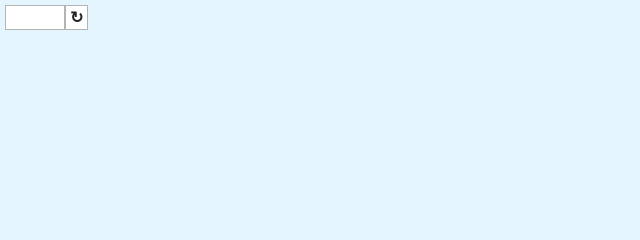
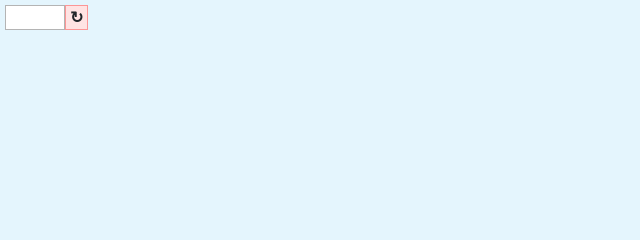
Before and after one commit to sheik-mostafizur/random-color-platte, a plain HTML site: page index.html in a window 1280 px wide. Shown: the top 240 px of the page, 0-640 px from the left. Drawn offline with Linux system fonts and the light colour scheme.

Commit message:
why live page not working

```diff
--- a/assets/css/style.css
+++ b/assets/css/style.css
@@ -29,10 +29,10 @@ body {
 .how_items span {
   cursor: pointer;
   font-weight: bold;
-  background: #ffffff;
+  background: #ffe3e3;
   color: #212529;
   padding: 2px 4px;
-  border: 1px solid #b4b4b4;
+  border: 1px solid #fc9696;
 }
 
 /* color platte */
--- a/assets/js/app.js
+++ b/assets/js/app.js
@@ -1,3 +1,7 @@
+window.onload = function () {
+  generateColorPlatte();
+};
+
 const how_items = document.querySelector(".how_items input");
 const how_itemsDefault = document.querySelector(".how_items span");
 const color_platte_area = document.querySelector(".color_platte_area");
@@ -54,7 +58,6 @@ function item(color) {
   return element;
 }
 
-
 // copyToClippedBoard
 
 function copyHexColorCode(el, colorCode) {
@@ -79,5 +82,5 @@ function generateColorPlatte() {
     color_platte_area.appendChild(item(randomColor));
   }
 }
-generateColorPlatte();
+
 generate_colors.addEventListener("click", generateColorPlatte);
```
Also changed, not shown: 1 other file.
